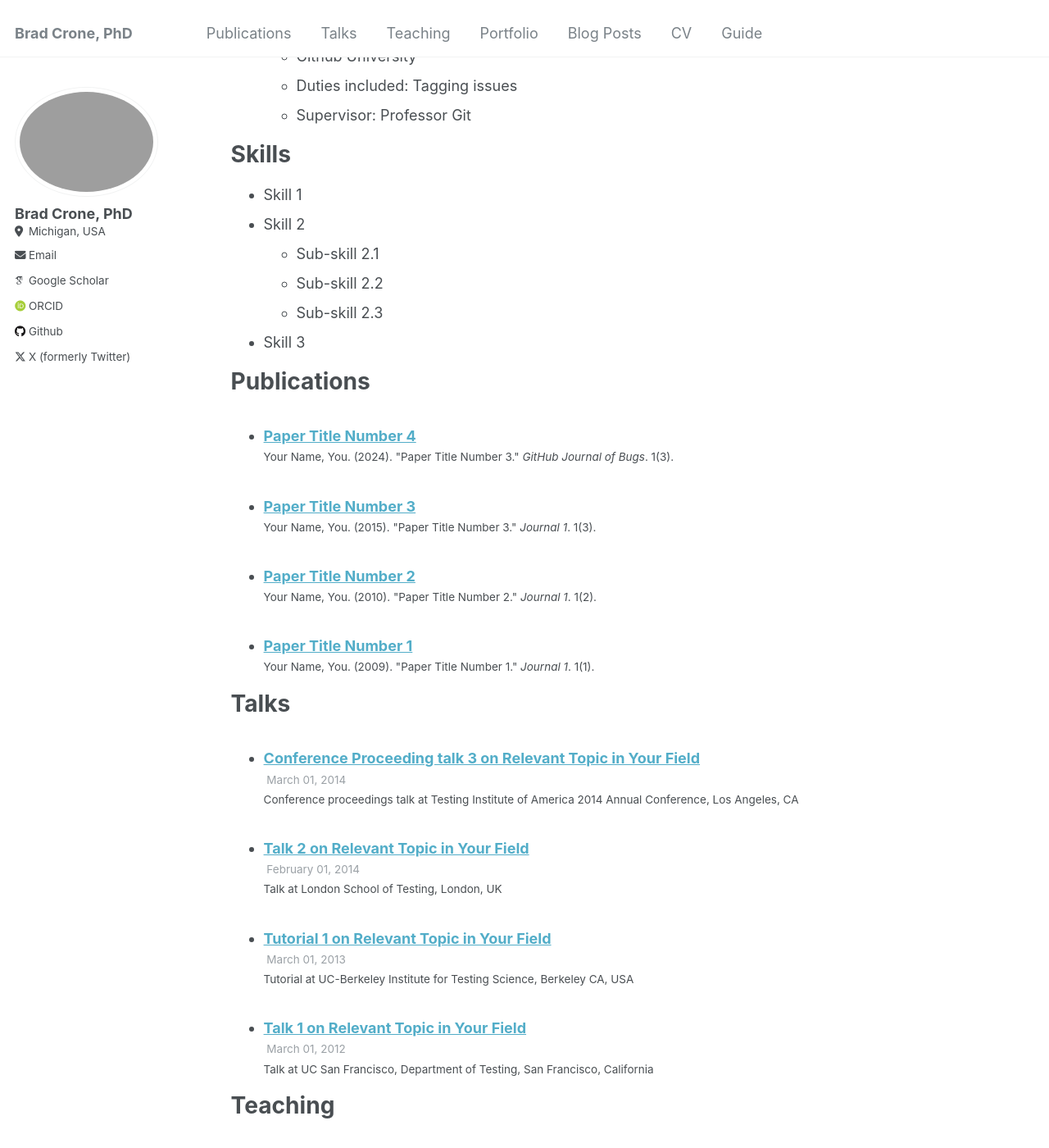
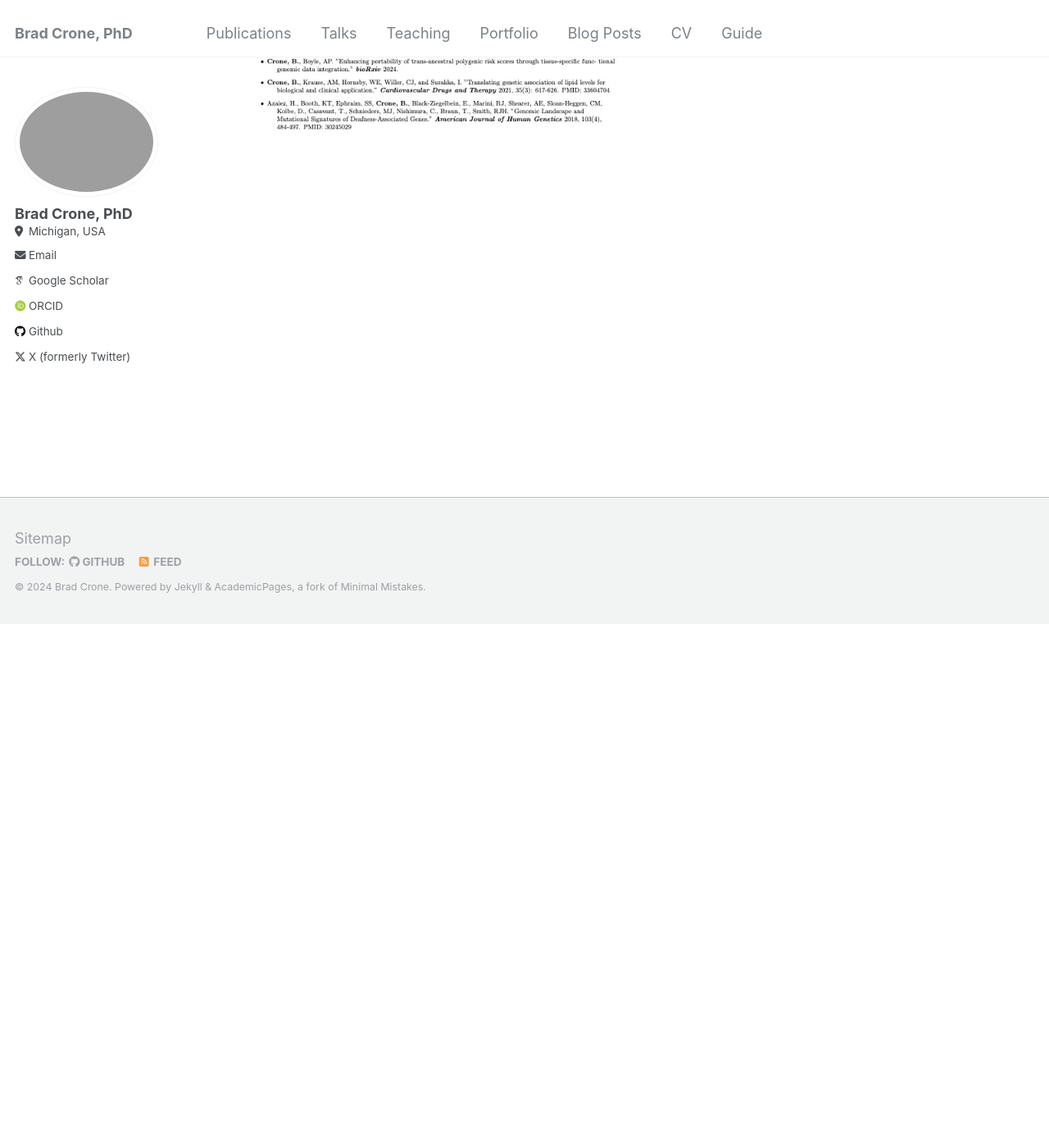
Before and after one commit to bcrone/bcrone.github.io, a Jekyll site: the page built from _pages/cv.md, in a window 1280 px wide and 1400 px high, scrolled down 638 px. Shown: the whole window at 82% size. Built offline with Jekyll 4.4.1, drawn with Linux system fonts in a browser that asks for light colours; some web fonts are replaced; some of the changed text lies outside the part shown.

Commit message:
Update cv.md

```diff
--- a/_pages/cv.md
+++ b/_pages/cv.md
@@ -1,64 +1,11 @@
 ---
 layout: archive
-title: "CV"
+title: "Curriculum vitae"
 permalink: /cv/
 author_profile: true
 redirect_from:
   - /resume
 ---
+[Download](https://github.com/bcrone/bcrone.github.io/blob/master/files/crone.cv.060524.pdf)
 
-{% include base_path %}
-
-Education
-======
-* Ph.D in Version Control Theory, GitHub University, 2018 (expected)
-* M.S. in Jekyll, GitHub University, 2014
-* B.S. in GitHub, GitHub University, 2012
-
-Work experience
-======
-* Spring 2024: Academic Pages Collaborator
-  * Github University
-  * Duties includes: Updates and improvements to template
-  * Supervisor: The Users
-
-* Fall 2015: Research Assistant
-  * Github University
-  * Duties included: Merging pull requests
-  * Supervisor: Professor Hub
-
-* Summer 2015: Research Assistant
-  * Github University
-  * Duties included: Tagging issues
-  * Supervisor: Professor Git
-
-Skills
-======
-* Skill 1
-* Skill 2
-  * Sub-skill 2.1
-  * Sub-skill 2.2
-  * Sub-skill 2.3
-* Skill 3
-
-Publications
-======
-  <ul>{% for post in site.publications reversed %}
-    {% include archive-single-cv.html %}
-  {% endfor %}</ul>
-
-Talks
-======
-  <ul>{% for post in site.talks reversed %}
-    {% include archive-single-talk-cv.html  %}
-  {% endfor %}</ul>
-
-Teaching
-======
-  <ul>{% for post in site.teaching reversed %}
-    {% include archive-single-cv.html %}
-  {% endfor %}</ul>
-
-Service and leadership
-======
-* Currently signed in to 43 different slack teams
+<a href="https://github.com/bcrone/bcrone.github.io/blob/master/files/crone.cv.060524.pdf" download="crone.cv.060524.pdf"><img src="../images/crone.cv.060524.jpg" height="50%" width="50%"></a>
```
